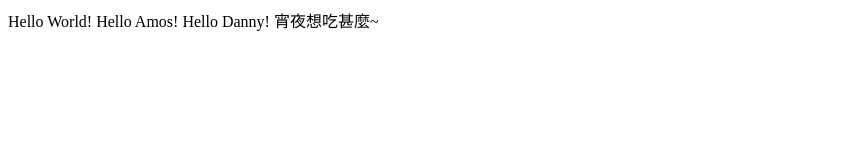
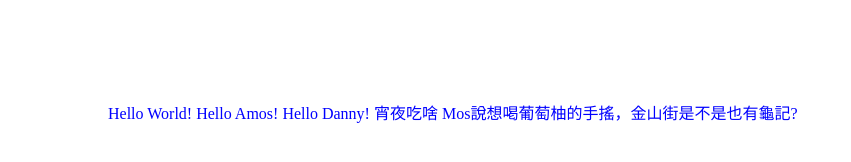
Before and after one commit to Gery0503/Gery0503.github.io, a plain HTML site: page index.html in a window 1280 px wide. Shown: the whole page, without its empty margins (0-851 px from the left). Drawn offline with Linux system fonts and the light colour scheme.

Commit message:
Update index.html

```diff
--- a/index.html
+++ b/index.html
@@ -3,6 +3,9 @@
     <title>I feel like i am a student again</title>
   </head>
   <body>
-    Hello World! Hello Amos! Hello Danny! 宵夜想吃甚麼~
+    <div style="margin:100; color:blue;">
+    Hello World! Hello Amos! Hello Danny! 宵夜吃啥
+    Mos說想喝葡萄柚的手搖，金山街是不是也有龜記?
+    </div>
   </body>
 </html>
```
